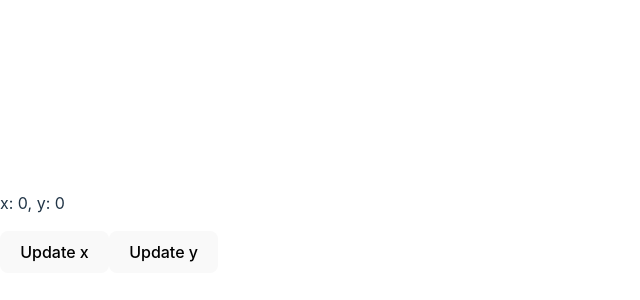
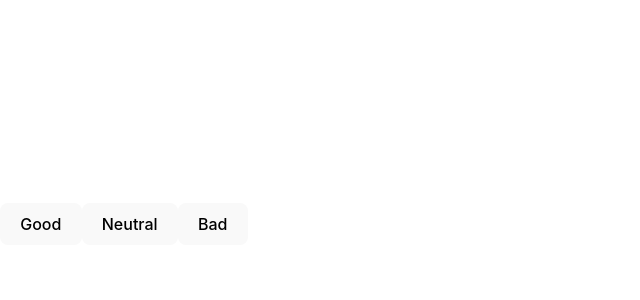
Before and after one commit to Vitalii-250885/test_react, a React (Vite) app: page / in a window 1280 px wide. Shown: the part 176-476 px from the top of the page, without its empty margins (0-640 px from the left). Built offline with nearby package versions, Linux system fonts and the light colour scheme.

Commit message:
Update App.jsx

```diff
--- a/src/components/App.jsx
+++ b/src/components/App.jsx
@@ -1,34 +1,26 @@
-import { useState } from "react";
+// import { useState } from "react";
 
 const App = () => {
-  const [values, setValues] = useState({
-    x: 0,
-    y: 0,
-  });
+  // const [feedbacks, setValues] = useState({
+  //   good: 0,
+  //   neutral: 0,
+  //   bad: 0,
+  // });
 
-  const updateX = () => {
-    setValues({
-      ...values,
-      x: values.x + 1,
-    });
-  };
-
-  const updateY = () => {
-    setValues({
-      ...values,
-      y: values.y + 1,
-    });
+  const updateFeedback = (feedbackType) => {
+    console.log("Hello:", feedbackType);
+    // setValues({
+    //   ...feedbacks,
+    //   feedbackType: feedbacks.feedbackType + 1,
+    // });
   };
 
   return (
-    <div>
-      <p>
-        x: {values.x}, y: {values.y}
-      </p>
-
-      <button onClick={updateX}>Update x</button>
-      <button onClick={updateY}>Update y</button>
-    </div>
+    <>
+      <button onClick={"Hello"}>Good</button>
+      <button onClick={"Privet"}>Neutral</button>
+      <button onClick={"rtf"}>Bad</button>
+    </>
   );
 };
 
```
